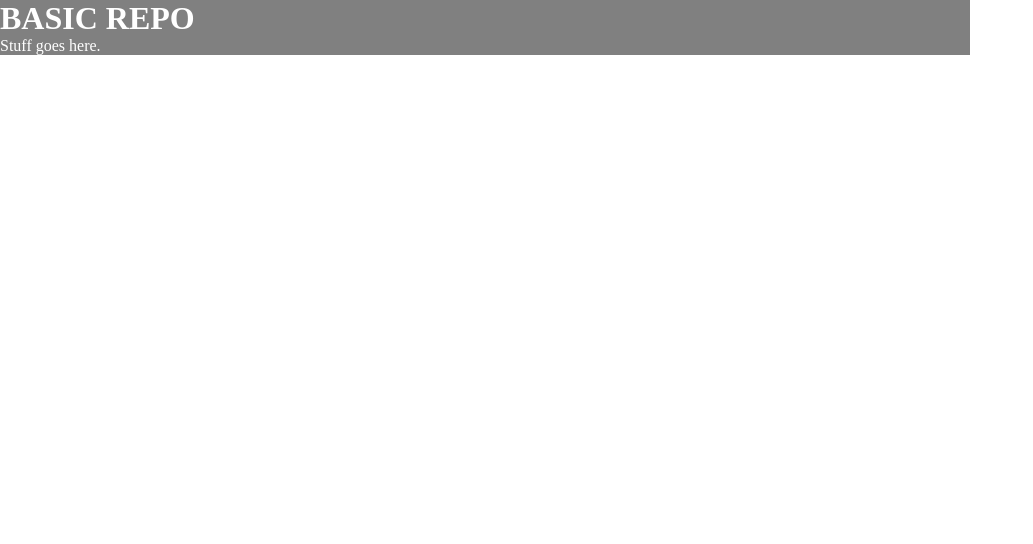
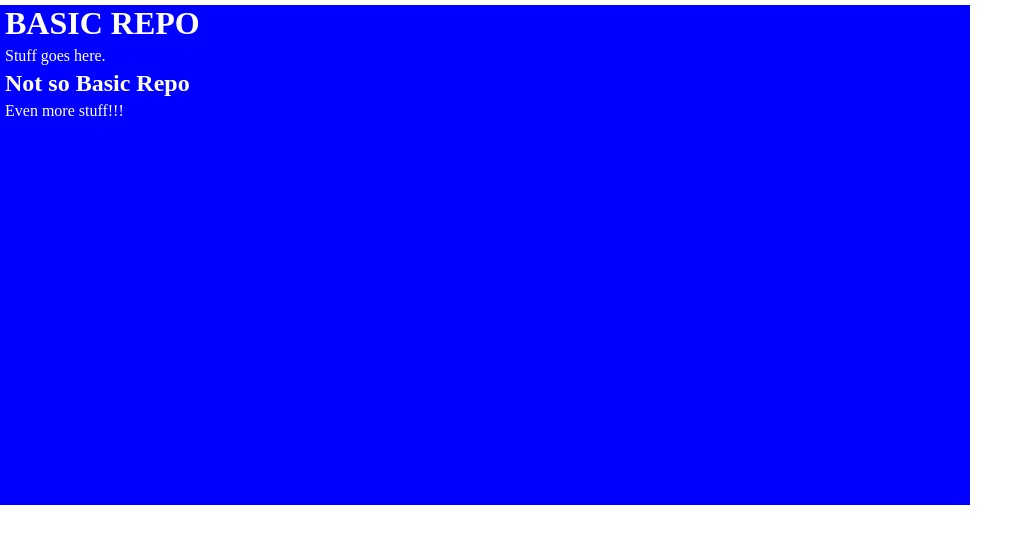
Before and after one commit to reyesr3/basic_repo, a plain HTML site: page index.html in a window 1280 px wide. Shown: the whole page, without its empty margins (0-1033 px from the left). Drawn offline with Linux system fonts and the light colour scheme.

Commit message:
updated index.html

```diff
--- a/index.html
+++ b/index.html
@@ -11,6 +11,8 @@
 	<div id="container">
 		<h1>BASIC REPO</h1>
 		<p>Stuff goes here.</p>
+		<h2>Not so Basic Repo</h2>
+		<p>Even more stuff!!!</p>
 	</div>
 </body>
 </html>
--- a/styles.css
+++ b/styles.css
@@ -5,9 +5,11 @@
 
 #container {
 	width: 970px;
-	background-color: grey;
+	background-color: blue;
+	height: 500px;
 }
 
-	#container h1, p {
+	#container h1, h2, p {
 		color: white;
+		margin: 5px;
 	}
```
